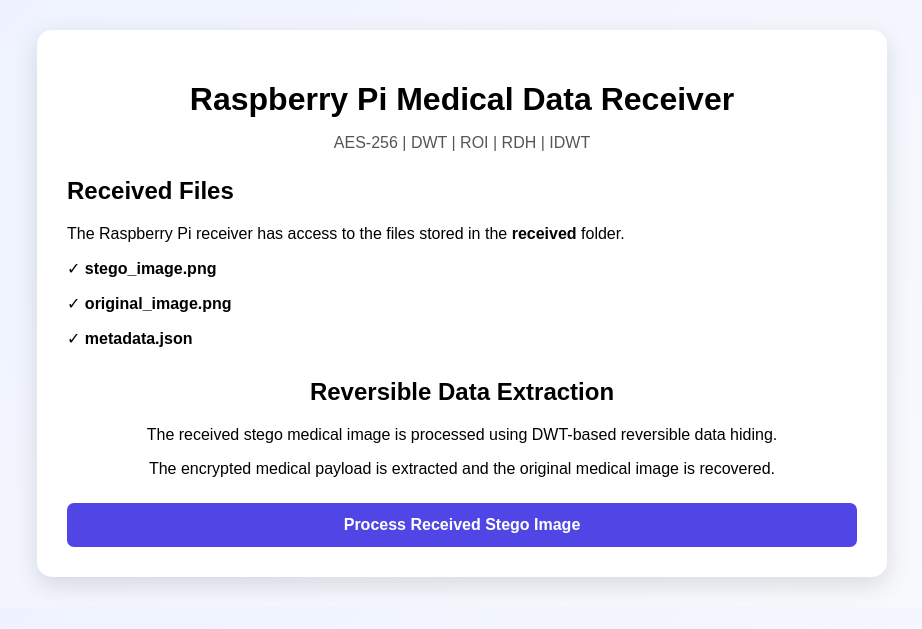
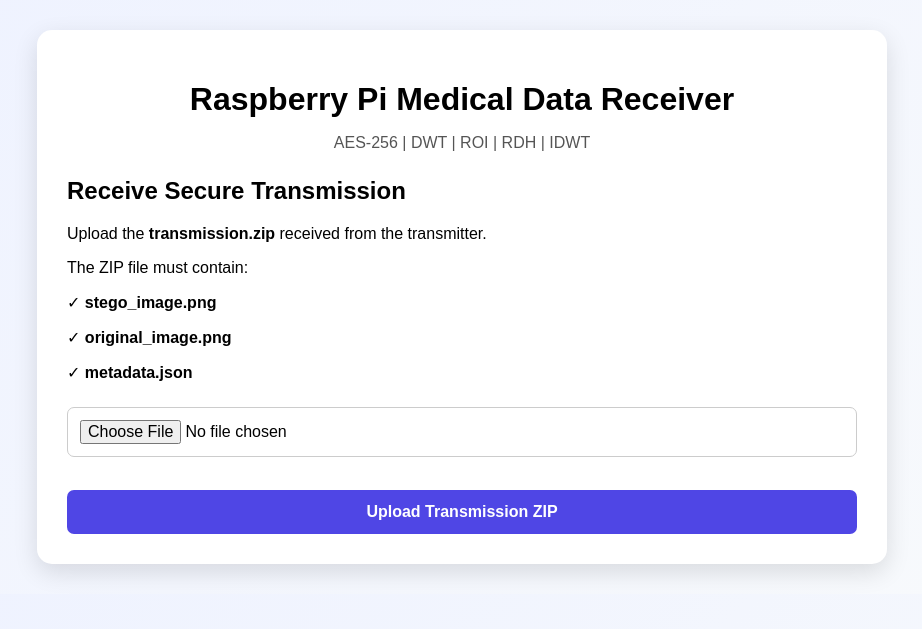
Before and after one commit to kvsnss/b6, a Flask app: template templates/receiver.html in a window 1280 px wide. Shown: the top 629 px of the page, without its empty margins (178-1100 px from the left). Run offline with Flask 3, Linux system fonts and the light colour scheme; the template is opened without the code that fills it, so the values that code supplies are empty.

Commit message:
Refactor receiver.html for clarity and functionality
Updated HTML structure and improved messaging for errors and file uploads.

```diff
--- a/templates/receiver.html
+++ b/templates/receiver.html
@@ -1,4 +1,5 @@
 <!DOCTYPE html>
+
 <html lang="en">
 
 <head>
@@ -26,10 +27,6 @@
 
 <div class="container">
 
-    <!-- =================================================
-         HEADER
-         ================================================= -->
-
     <h1>
         Raspberry Pi Medical Data Receiver
     </h1>
@@ -40,45 +37,77 @@
 
 
     <!-- =================================================
-         STATUS
+         STATUS MESSAGE
          ================================================= -->
 
     {% if status %}
 
     <div class="status">
+
         {{ status }}
+
     </div>
 
     {% endif %}
 
 
     <!-- =================================================
-         ERROR
+         ERROR MESSAGE
          ================================================= -->
 
     {% if error %}
 
     <div class="error">
+
         {{ error }}
+
+    </div>
+
+    {% endif %}
+
+
+    {% if extraction_error %}
+
+    <div class="error">
+
+        RDH Extraction Error:
+        {{ extraction_error }}
+
+    </div>
+
+    {% endif %}
+
+
+    {% if decryption_error %}
+
+    <div class="error">
+
+        AES Decryption Error:
+        {{ decryption_error }}
+
     </div>
 
     {% endif %}
 
 
     <!-- =================================================
-         RECEIVED FILES
+         RECEIVE TRANSMISSION ZIP
          ================================================= -->
 
     <div class="section">
 
         <h2>
-            Received Files
+            Receive Secure Transmission
         </h2>
 
         <p>
-            The Raspberry Pi receiver has access to the
-            files stored in the
-            <strong>received</strong> folder.
+            Upload the
+            <strong>transmission.zip</strong>
+            received from the transmitter.
+        </p>
+
+        <p>
+            The ZIP file must contain:
         </p>
 
         <div class="file-list">
@@ -97,12 +126,89 @@
 
         </div>
 
+
+        <form
+            action="{{ url_for('upload_transmission') }}"
+            method="POST"
+            enctype="multipart/form-data"
+        >
+
+            <input
+                type="file"
+                name="transmission_zip"
+                accept=".zip"
+                required
+            >
+
+            <br><br>
+
+            <button type="submit">
+
+                Upload Transmission ZIP
+
+            </button>
+
+        </form>
+
     </div>
+
+
+    <!-- =================================================
+         RECEIVED FILES
+         ================================================= -->
+
+    {% if stego_available %}
+
+    <div class="section">
+
+        <h2>
+            Transmission Files Received
+        </h2>
+
+        <p>
+            The transmission ZIP has been successfully
+            extracted into the
+            <strong>received</strong>
+            folder.
+        </p>
+
+        <div class="file-list">
+
+            {% if stego_available %}
+
+            <p>
+                ✓ <strong>stego_image.png</strong>
+            </p>
+
+            {% endif %}
+
+
+            {% if recovered_available or
+                  original_image_available %}
+
+            <p>
+                ✓ <strong>original_image.png</strong>
+            </p>
+
+            {% endif %}
+
+
+            <p>
+                ✓ <strong>metadata.json</strong>
+            </p>
+
+        </div>
+
+    </div>
+
+    {% endif %}
 
 
 <!-- =================================================
          PROCESS RECEIVED IMAGE
          ================================================= -->
+
+         {% if stego_available %}
 
          <div class="image-section">
 
@@ -127,16 +233,20 @@
              >
 
                  <button type="submit">
+
                      Process Received Stego Image
+
                  </button>
 
              </form>
 
          </div>
 
+         {% endif %}
+
 
     <!-- =================================================
-         STEGO IMAGE
+         RECEIVED STEGO IMAGE
          ================================================= -->
 
     {% if filename %}
@@ -144,7 +254,7 @@
     <div class="info">
 
         <strong>
-            Processed Stego File:
+            Received Stego File:
         </strong>
 
         {{ filename }}
@@ -159,7 +269,10 @@
         </h2>
 
         <img
-            src="{{ url_for('received_image', filename=filename) }}"
+            src="{{ url_for(
+                'received_image',
+                filename=filename
+            ) }}"
             alt="Received Stego Medical Image"
         >
 
@@ -169,7 +282,7 @@
 
 
     <!-- =================================================
-         EXTRACTION RESULT
+         EXTRACTION SUCCESS
          ================================================= -->
 
     {% if extracted %}
@@ -233,29 +346,48 @@
             </p>
 
             <p>
-                <strong>Exact Recovery:</strong>
+
+                <strong>
+                    Exact Recovery:
+                </strong>
 
                 {% if metrics.exact_recovery %}
+
                     Yes
+
                 {% else %}
+
                     No
+
                 {% endif %}
 
             </p>
 
             <p>
-                <strong>Different Pixels:</strong>
+                <strong>
+                    Different Pixels:
+                </strong>
+
                 {{ metrics.different_pixels }}
+
             </p>
 
             <p>
-                <strong>Total Pixels:</strong>
+                <strong>
+                    Total Pixels:
+                </strong>
+
                 {{ metrics.total_pixels }}
+
             </p>
 
             <p>
-                <strong>Pixel Error Rate:</strong>
+                <strong>
+                    Pixel Error Rate:
+                </strong>
+
                 {{ metrics.pixel_error_rate }}
+
             </p>
 
         </div>
@@ -266,7 +398,7 @@
 
 
     <!-- =================================================
-         DECRYPTION
+         AES-256 DECRYPTION
          ================================================= -->
 
     <div class="image-section">
@@ -276,8 +408,8 @@
         </h2>
 
         <p>
-            Enter the same password that was used during
-            encryption at the sender.
+            Enter the same password that was used
+            during encryption at the transmitter.
         </p>
 
 
@@ -316,7 +448,7 @@
 
 
     <!-- =================================================
-         DECRYPTED DATA
+         DECRYPTED PATIENT DATA
          ================================================= -->
 
     {% if decrypted_data %}
```
Lines whose indentation alone changed are shown as unchanged.
